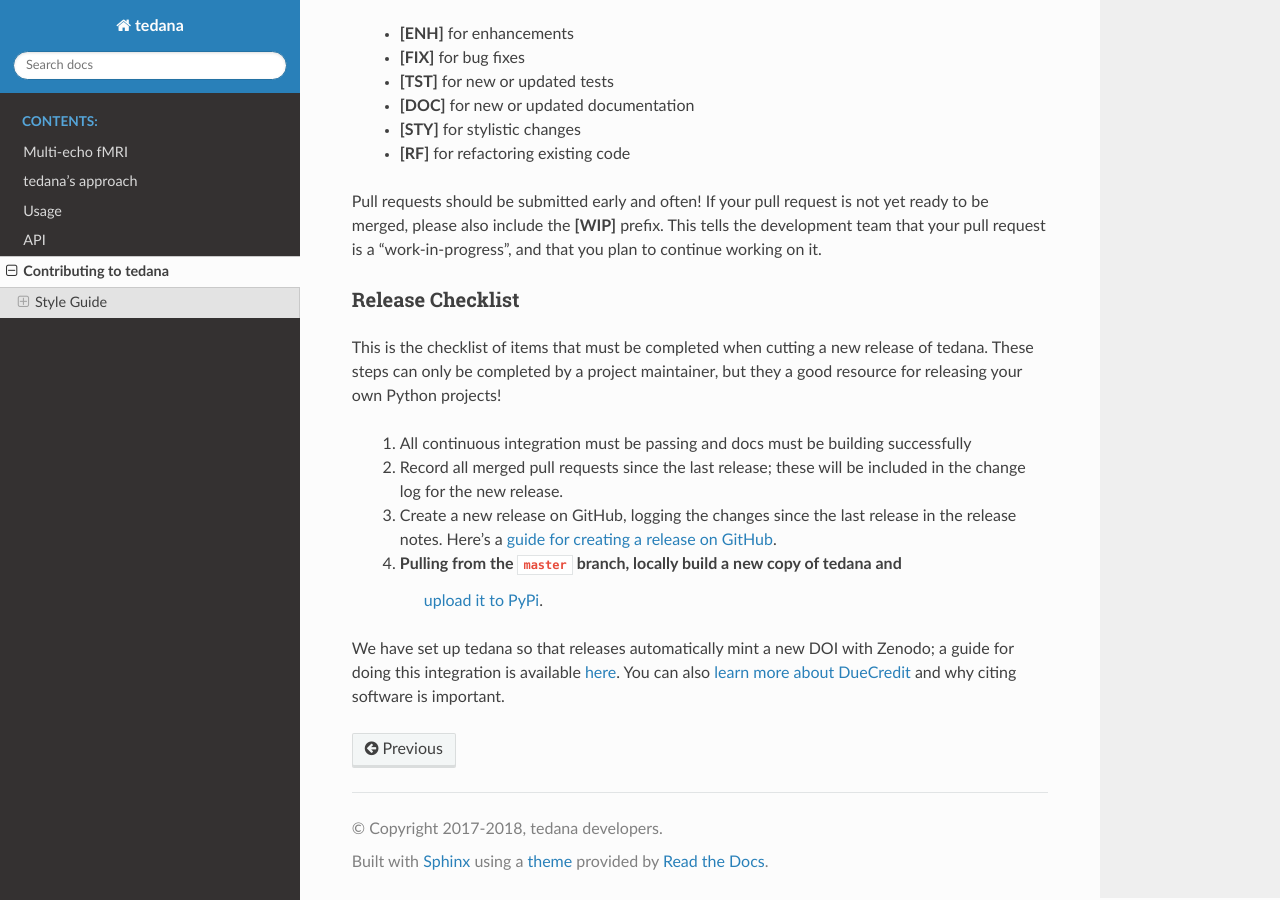
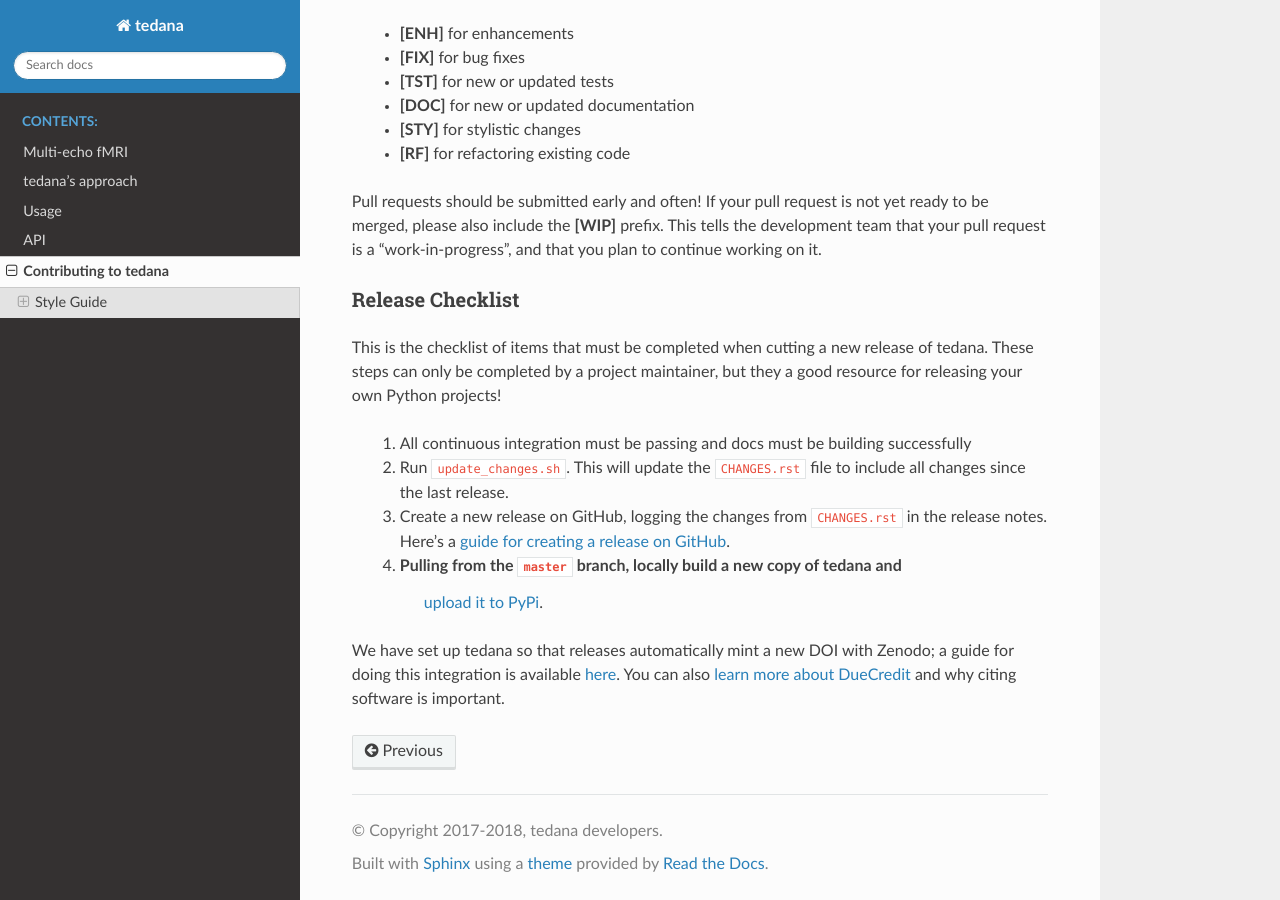
Before and after one commit to ME-ICA/tedana, a Sphinx documentation site: the page built from docs/contributing.rst, in a window 1280 px wide and 900 px high, scrolled down 582 px. Built offline with Sphinx 7.4.7 and the Read the Docs theme 2.0.0, drawn with Linux system fonts in a browser that asks for light colours; formulas are drawn with MathJax 3.

Commit message:
Add @oesteban update_changes.sh

```diff
--- a/docs/contributing.rst
+++ b/docs/contributing.rst
@@ -51,9 +51,9 @@ These steps can only be completed by a project maintainer, but they a good resou
 releasing your own Python projects!
 
     #. All continuous integration must be passing and docs must be building successfully
-    #. Record all merged pull requests since the last release; these will be included in
-       the change log for the new release.
-    #. Create a new release on GitHub, logging the changes since the last release
+    #. Run ``update_changes.sh``. This will update the ``CHANGES.rst`` file to include all
+       changes since the last release.
+    #. Create a new release on GitHub, logging the changes from ``CHANGES.rst``
        in the release notes. Here's a `guide for creating a release on GitHub`_.
     #. Pulling from the ``master`` branch, locally build a new copy of tedana and
         `upload it to PyPi`_.
@@ -64,7 +64,5 @@ You can also `learn more about DueCredit`_ and why citing software is important.
 
     .. _`upload it to PyPi`: https://packaging.python.org/tutorials/packaging-projects/#uploading-the-distribution-archives
     .. _`guide for creating a release on GitHub`: https://help.github.com/articles/creating-releases/
-    .. _`Read the Docs landing page`: https://tedana.readthedocs.io/
-    .. _`DueCredit citation`: https://github.com/ME-ICA/tedana/blob/7ff7ae428d5510122b7826d24f61b69a5990175a/tedana/__init__.py#L38
     .. _here: https://guides.github.com/activities/citable-code/
     .. _`learn more about DueCredit`: https://github.com/duecredit/duecredit
```
Also changed, not shown: CHANGES.rst (added, +12 -0 lines), 1 other file.
